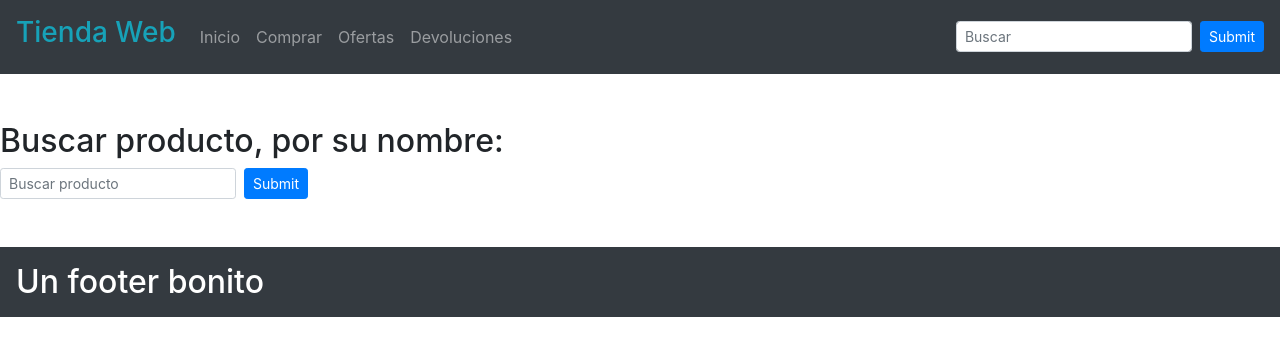
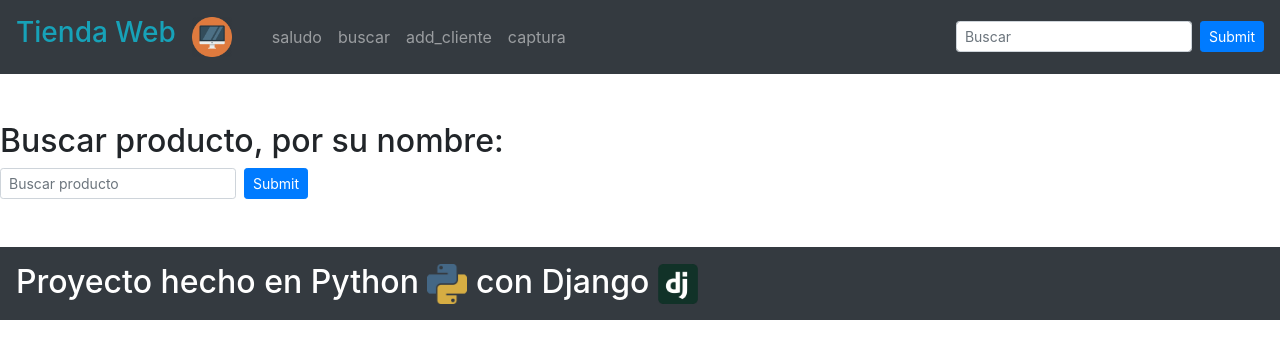
Before and after one commit to davidrodriguezm/HLC, a Django app: page /buscar/ in a window 1280 px wide. Shown: the top 359 px of the page. Run offline with Django 3.2, Linux system fonts and the light colour scheme.

Commit message:
actualizar proyecto

```diff
--- a/proyectos_django/tienda_web/gestion_pedidos/views.py
+++ b/proyectos_django/tienda_web/gestion_pedidos/views.py
@@ -1,31 +1,50 @@
 from django.shortcuts import render
 from django.http import HttpResponse
+from django.views.generic.base import View
 from gestion_pedidos.models import *
 from gestion_pedidos.forms import *
-# Create your views here.
 
-def buscar(request): #http://127.0.0.1:8000/buscar/
-    if request.method == "POST":
+
+class buscar(View): #http://127.0.0.1:8000/buscar/
+
+    def get(self,request):
+        return render(request, 'buscar.html')
+
+    def post(self, request):
         producto = request.POST["producto"]
         if producto:
             arti = Articulos.objects.filter( nombre__icontains = producto )
             return render(request, 'resultado_buscar.html', {"articulos":arti, "articulo": producto} )
-
         else:
             return render(request, 'resultado_buscar.html', {"mensage": "No has introducido nada"} )
-    else:
-        return render(request, 'buscar.html')
 
-def add_cliente(request): #http://127.0.0.1:8000/add_cliente/
-    formu = Formulario_cliente()
-    if request.method == "POST":
+
+class add_cliente(View): #http://127.0.0.1:8000/add_cliente/
+
+    def get(self, request):
+        formu = Formulario_cliente()
+        return render(request, 'add_cliente.html', {'formulario':formu} )
+
+    def post(self, request):
+        formu = Formulario_cliente()
         formu = Formulario_cliente( request.POST )
         if formu.is_valid():
             datos_form = formu.cleaned_data
             Clientes.objects.create( nombre = datos_form['nombre'], direccion = datos_form['direccion'], email = datos_form['email'], telefono = datos_form['telefono'] )
             return render(request, 'add_cliente.html', {'formulario':formu , "mensage": "Cliente agregado"} )
-
         else:
             return render(request, 'add_cliente.html', {'formulario':formu, "error": "Datos del formulario no validos"} )
-    else:
-        return render(request, 'add_cliente.html', {'formulario':formu} )
+
+"""
+def add_cliente( request): #http://127.0.0.1:8000/add_cliente/
+        formu = Formulario_cliente()
+        if request.method == "POST":
+            formu = Formulario_cliente( request.POST )
+            if formu.is_valid():
+                datos_form = formu.cleaned_data
+                Clientes.objects.create( nombre = datos_form['nombre'], direccion = datos_form['direccion'], email = datos_form['email'], telefono = datos_form['telefono'] )
+                return render(request, 'add_cliente.html', {'formulario':formu , "mensage": "Cliente agregado"} )
+            else:
+                return render(request, 'add_cliente.html', {'formulario':formu, "error": "Datos del formulario no validos"} )
+        else:
+            return render(request, 'add_cliente.html', {'formulario':formu} )"""
--- /dev/null
+++ b/proyectos_django/tienda_web/static/css/style.css
@@ -0,0 +1,4 @@
+img {
+    height: 40px;
+    width: 40px;
+}
--- a/proyectos_django/tienda_web/templates/base.html
+++ b/proyectos_django/tienda_web/templates/base.html
@@ -1,3 +1,4 @@
+{% load static %}
 <!DOCTYPE html>
 <html lang="es">
 
@@ -12,6 +13,8 @@
     <script defer src="https://cdn.jsdelivr.net/npm/bootstrap@4.5.3/dist/js/bootstrap.bundle.min.js"
         integrity="sha384-ho+j7jyWK8fNQe+A12Hb8AhRq26LrZ/JpcUGGOn+Y7RsweNrtN/tE3MoK7ZeZDyx" crossorigin="anonymous">
     </script>
+    <link rel="stylesheet" href="{% static 'css\style.css' %}">
+
     <title>{% block title %} {% endblock %}</title>
 </head>
 
@@ -23,7 +26,7 @@
     {% endblock %}
 
     <footer class="bg-dark w-100 mt-5" >
-        <h2 class="text-white p-3">Un footer bonito</h2>
+        <h2 class="text-white p-3">Proyecto hecho en Python <img src="{% static 'img\logo_python.png' %}" /> con Django <img src="{% static 'img\logo_Django.png' %}" /></h2>
     </footer>
 </body>
 
--- a/proyectos_django/tienda_web/templates/contenido/nav.html
+++ b/proyectos_django/tienda_web/templates/contenido/nav.html
@@ -1,17 +1,18 @@
+{% load static %}
 <nav class="navbar navbar-expand-sm navbar-dark bg-dark mb-5">
     <h3 class="navbar-text text-info">
         Tienda Web
-    </h3> <!--
-    <a class="navbar-brand ml-3" href="#"><img src="../img/pc_icon.png" /></a>
+    </h3>
+    <a class="navbar-brand ml-3" href=""><img src="{% static 'img\pc_icon.png' %}" /></a>
     <button class="navbar-toggler" type="button" data-toggle="collapse" data-target="#menu">
         <span class="navbar-toggler-icon"></span>
-    </button>-->
+    </button>
     <div class="collapse navbar-collapse ml-3" id="menu">
         <nav class="navbar-nav">
-            <a class="nav-link" href="#">Inicio</a>
-            <a class="nav-link" href="#">Comprar</a>
-            <a class="nav-link" href="#">Ofertas</a>
-            <a class="nav-link" href="#">Devoluciones</a>
+            <a class="nav-link" href="{% url 'saludo' %}">saludo</a>
+            <a class="nav-link" href="{% url 'buscar' %}">buscar</a>
+            <a class="nav-link" href="{% url 'add_cliente' %}">add_cliente</a>
+            <a class="nav-link" href="{% url 'captura' edad=23 nombre='nombre' %}">captura</a>
         </nav>
     </div>
     <form class="form-inline">
--- a/proyectos_django/tienda_web/tienda_web/settings.py
+++ b/proyectos_django/tienda_web/tienda_web/settings.py
@@ -121,3 +121,7 @@ USE_TZ = True
 # https://docs.djangoproject.com/en/3.1/howto/static-files/
 
 STATIC_URL = '/static/'
+
+MEDIA_URL = '/img/'
+
+STATICFILES_DIRS = [ os.path.join(BASE_DIR, 'static') ]
--- a/proyectos_django/tienda_web/tienda_web/urls.py
+++ b/proyectos_django/tienda_web/tienda_web/urls.py
@@ -20,8 +20,8 @@ from gestion_pedidos.views import *
 
 urlpatterns = [
     path('admin/', admin.site.urls),
-    path('saludo/', saludo),
-    path('captura/<int:edad>/<nombre>', captura),
-    path('buscar/', buscar),
-    path('add_cliente/', add_cliente),
+    path('saludo/', saludo.as_view(), name='saludo'),
+    path('captura/<int:edad>/<nombre>', captura.as_view(), name='captura'),
+    path('buscar/', buscar.as_view(), name='buscar'),
+    path('add_cliente/', add_cliente.as_view(), name='add_cliente'),
 ]
```
Also changed, not shown: proyectos_django/tienda_web/tienda_web/views.py (+15 -9 lines), proyectos_django/tienda_web/db.sqlite3, proyectos_django/tienda_web/static/img/logo_Django.png (added), proyectos_django/tienda_web/static/img/logo_python.png (added), proyectos_django/tienda_web/static/img/pc_icon.png (renamed from proyectos_django/tienda_web/templates/img/pc_icon.png).
